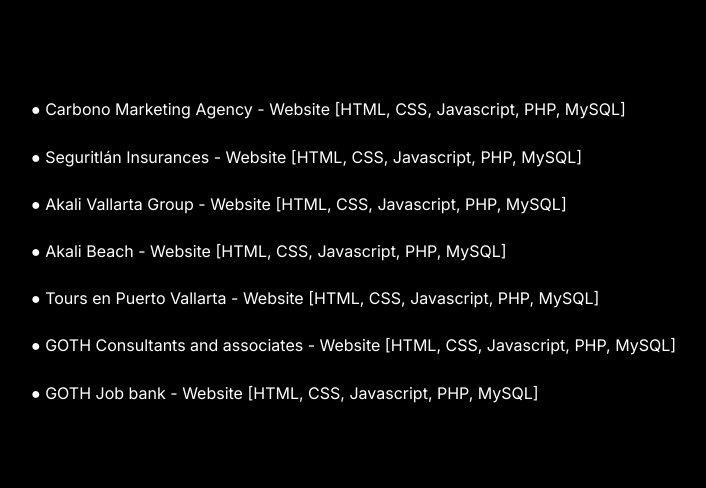
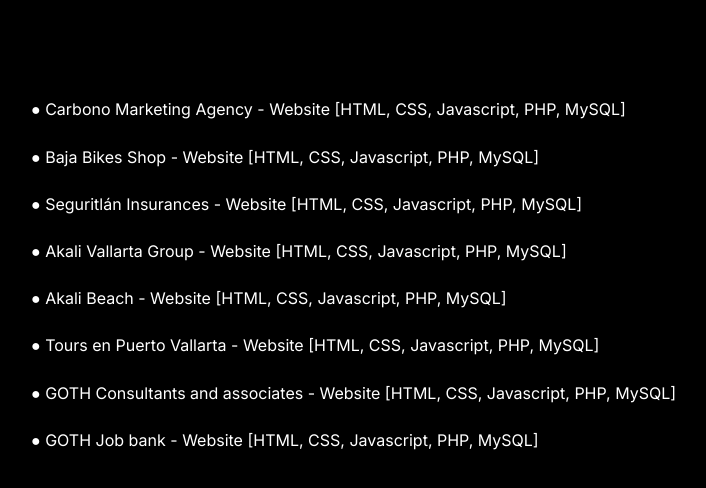
Before and after one commit to Cloudxyz/cloudxyz.github.io, a plain HTML site: page index.html in a window 1280 px wide. Shown: the part 7149-7637 px from the top of the page, without its empty margins (389-1095 px from the left). Drawn offline with nearby package versions, Linux system fonts and the light colour scheme.

Commit message:
add site Baja bikes

```diff
--- a/index.html
+++ b/index.html
@@ -669,6 +669,7 @@
 
                                 <ul>
                                     <li><a href="http://carbonomarketing.com/" target="_blank" class="c--btn-other-projects">● Carbono Marketing Agency - Website [HTML, CSS, Javascript, PHP, MySQL]</a></li>
+                                    <li><a href="https://bajabikes.mx/" target="_blank" class="c--btn-other-projects">● Baja Bikes Shop - Website [HTML, CSS, Javascript, PHP, MySQL]</a></li>
                                     <li><a href="https://www.seguritlan.com/" target="_blank" class="c--btn-other-projects">● Seguritlán Insurances - Website [HTML, CSS, Javascript, PHP, MySQL]</a></li>
                                     <li><a href="https://akalivallarta.com/" target="_blank" class="c--btn-other-projects">● Akali Vallarta Group - Website [HTML, CSS, Javascript, PHP, MySQL]</a></li>
                                     <li><a href="https://akalibeach.com/" target="_blank" class="c--btn-other-projects">● Akali Beach - Website [HTML, CSS, Javascript, PHP, MySQL]</a></li>
```
